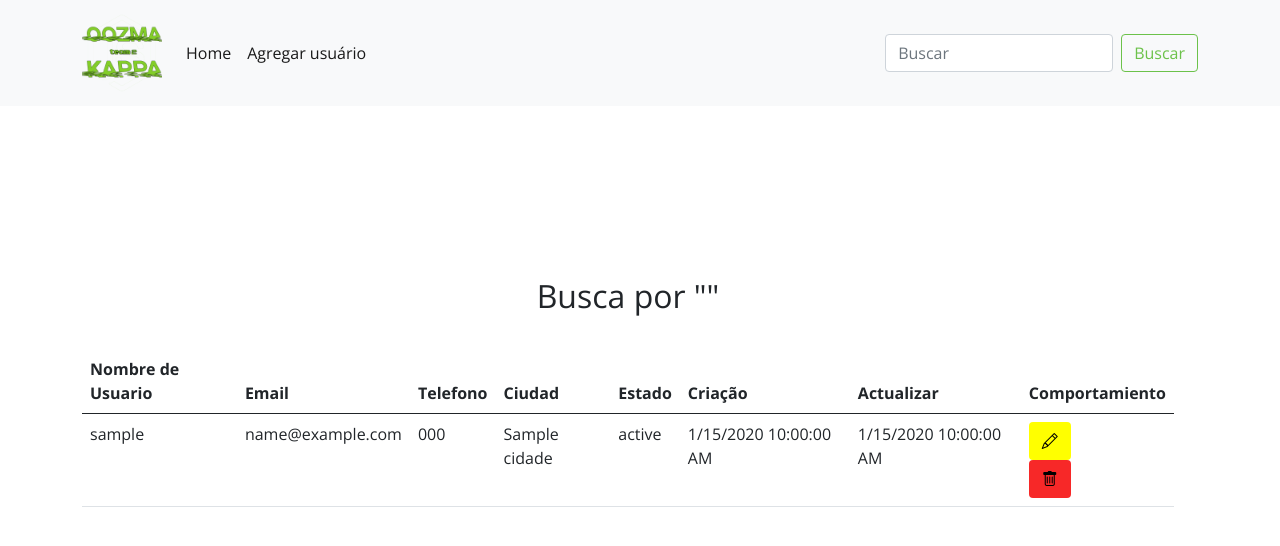
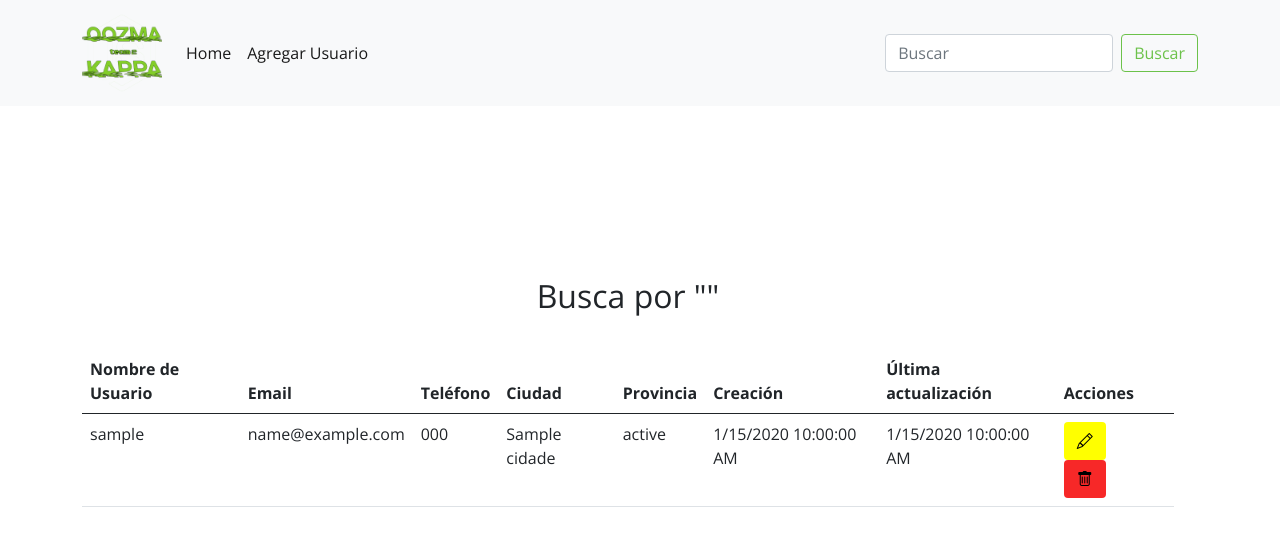
Before and after one commit to enzoscanio22/crudNodeProg2-2022, a Node project: template views/search.ejs in a window 1280 px wide. Shown: the top 546 px of the page. Run offline with Node 20 templates, Linux system fonts and the light colour scheme; the template is opened without the code that fills it: most values are stand-ins (such as "Sample title", 1, 10 or a date in 2020).

Commit message:
Traducciones en viws completa

```diff
--- a/public/js/script.js
+++ b/public/js/script.js
@@ -1,5 +1,5 @@
 function counter() {
-  let countdown = 5;
+  let countdown = 3;
 
   let timerDiv = document.getElementById("timer");
 
--- a/views/edit.ejs
+++ b/views/edit.ejs
@@ -31,7 +31,7 @@
             <a class="nav-link active" aria-current="page" href="./">Home</a>
           </li>
           <li class="nav-item">
-            <a class="nav-link active" aria-current="page" href="./add">Agregar usuário</a>
+            <a class="nav-link active" aria-current="page" href="./add">Agregar Usuario</a>
           </li>
         </ul>
         <form class="d-flex" action="./search" method="GET">
@@ -91,7 +91,7 @@
       <div class="row">
         <div class="col-12">
           <div class="float-end">
-            <button type="submit" class="btn primary-btn">Atualizar usuario</button>
+            <button type="submit" class="btn primary-btn">Actualizar usuario</button>
           </div>
         </div>
         <div class="col-md-5">
--- a/views/index.ejs
+++ b/views/index.ejs
@@ -53,7 +53,7 @@
       <thead>
         <th scope="col">Nombre de Usuario</th>
         <th scope="col">Email</th>
-        <th scope="col">Telefono</th>
+        <th scope="col">Teléfono</th>
         <th scope="col">Ciudad</th>
         <th scope="col">Provincia</th>
         <th scope="col">Creación</th>
@@ -110,7 +110,7 @@
     <br>
     <br>
     <div class="float-start">
-      <a href="./add" class="btn primary-btn">Agregar usuário</a>
+      <a href="./add" class="btn primary-btn">Agregar Usuario</a>
     </div>
   </div>
   <script src="https://cdn.jsdelivr.net/npm/bootstrap@5.0.1/dist/js/bootstrap.bundle.min.js"
--- a/views/message.ejs
+++ b/views/message.ejs
@@ -31,7 +31,7 @@
             <a class="nav-link active" aria-current="page" href="./">Home</a>
           </li>
           <li class="nav-item">
-            <a class="nav-link active" aria-current="page" href="./add">Agregar usuário</a>
+            <a class="nav-link active" aria-current="page" href="./add">Agregar Usuario</a>
           </li>
         </ul>
         <form class="d-flex" action="./search" method="GET">
--- a/views/search.ejs
+++ b/views/search.ejs
@@ -31,7 +31,7 @@
             <a class="nav-link active" aria-current="page" href="./">Home</a>
           </li>
           <li class="nav-item">
-            <a class="nav-link active" aria-current="page" href="./add">Agregar usuário</a>
+            <a class="nav-link active" aria-current="page" href="./add">Agregar Usuario</a>
           </li>
         </ul>
         <form class="d-flex" action="./search" method="GET">
@@ -53,12 +53,12 @@
       <thead>
         <th scope="col">Nombre de Usuario</th>
         <th scope="col">Email</th>
-        <th scope="col">Telefono</th>
+        <th scope="col">Teléfono</th>
         <th scope="col">Ciudad</th>
-        <th scope="col">Estado</th>
-        <th scope="col">Criação</th>
-        <th scope="col">Actualizar</th>
-        <th scope="col">Comportamiento</th>
+        <th scope="col">Provincia</th>
+        <th scope="col">Creación</th>
+        <th scope="col">Última actualización</th>
+        <th scope="col">Acciones</th>
       </thead>
       <tbody>
         <% users.forEach(function(user) { %>
```
Also changed, not shown: src/database/database.sqlite.
